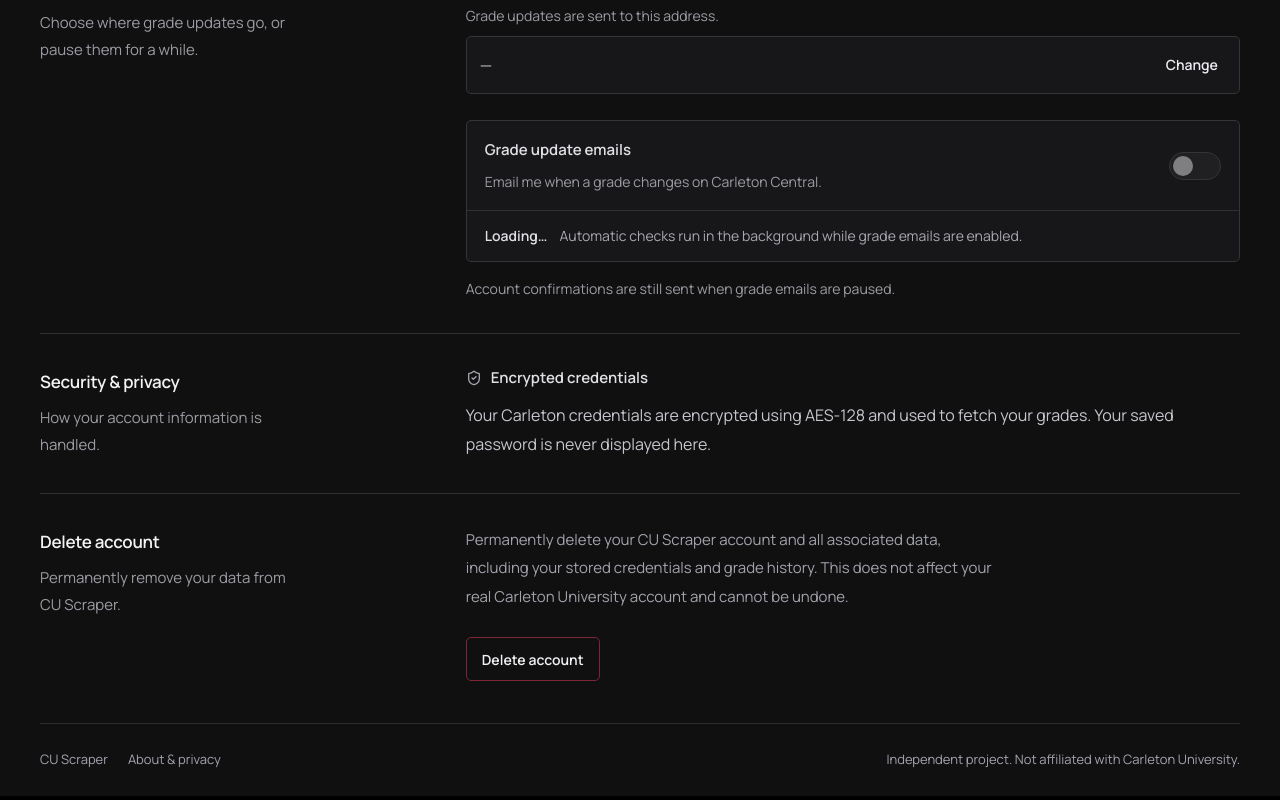
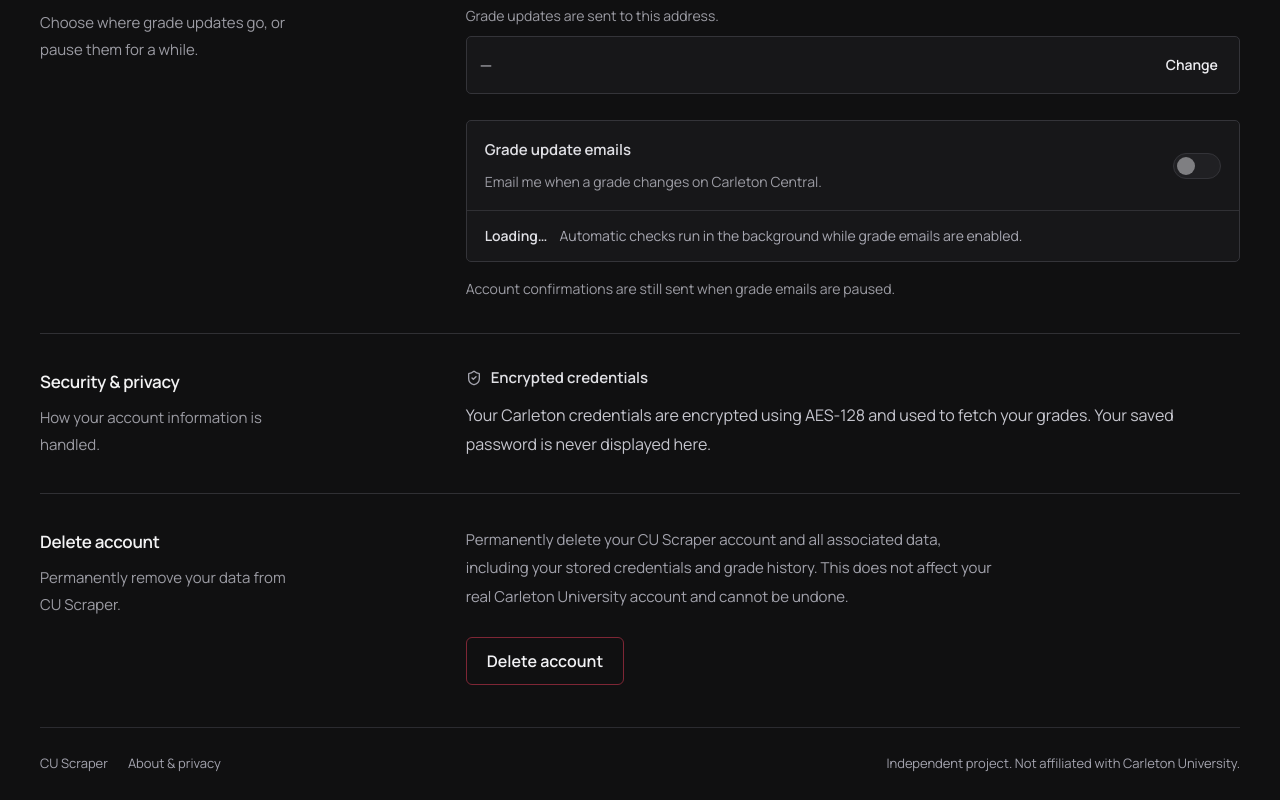
Before and after one commit to adqm0001/cu-scraper, a React (Vite) app in the folder frontend/: page /app/profile in a window 1280 px wide. Shown: the part 666-1466 px from the top of the page. Built offline with nearby package versions, Linux system fonts and the light colour scheme; no server answers; sample sign-in values are in the browser's storage.

Commit message:
style: unify primary button and switch styling across pages

```diff
--- a/frontend/src/pages/Dashboard.css
+++ b/frontend/src/pages/Dashboard.css
@@ -94,9 +94,10 @@
 .dashboard-intro h1 { font-size: clamp(27px, 3vw, 38px); line-height: 1.2; letter-spacing: -1.5px; font-weight: 600; }
 .dashboard-subtitle { font-size: 1rem; color: #9c9ca4; margin-top: 12px; }
 .dashboard-refresh-area { display: flex; flex-direction: column; align-items: flex-end; gap: 12px; }
-.dashboard-refresh { display: flex; align-items: center; gap: 9px; background: #c8102e; color: #fff; border: 1px solid #d51b38; padding: 11px 17px; border-radius: 5px; font-size: .9375rem !important; font-weight: 650 !important; white-space: nowrap; }
-.dashboard-refresh:hover:not(:disabled) { background: #de1736; }
-.dashboard-refresh:disabled { background: #252527; border-color: #38383d; color: #adadb5; cursor: not-allowed; }
+.dashboard-page .dashboard-refresh { display: inline-flex; align-items: center; justify-content: center; gap: 12px; min-height: 48px; background: #c8102e; color: #fff; border: 1px solid #c8102e; padding: 11px 20px; border-radius: 6px; font-size: 1rem; font-weight: 600; white-space: nowrap; transition: background .15s, border-color .15s; }
+.dashboard-page .dashboard-refresh:hover:not(:disabled) { background: #ae0e28; border-color: #ae0e28; }
+.dashboard-page .dashboard-refresh:active:not(:disabled) { background: #970c23; }
+.dashboard-page .dashboard-refresh:disabled { background: #781022; border-color: #781022; color: #dedee2; cursor: not-allowed; }
 .dashboard-updated { font-size: .8125rem; color: #95959d; }
 .dashboard-summary { display: grid; grid-template-columns: 1.2fr 1fr 1fr 1fr; padding: 7px 0 32px; margin-bottom: 31px; border-bottom: 1px solid #303034; }
 .dashboard-metric { padding: 0 30px; border-right: 1px solid #333336; }
--- a/frontend/src/pages/Dashboard.tsx
+++ b/frontend/src/pages/Dashboard.tsx
@@ -167,8 +167,8 @@
           </div>
           <div className="dashboard-refresh-area">
             <button className="dashboard-refresh" disabled={loading || isDemo} onClick={handleRefresh}>
-              <RefreshCw size={15} className={loading ? 'dashboard-spinning' : ''} />
               {loading ? 'Checking grades…' : 'Refresh grades'}
+              <RefreshCw size={17} strokeWidth={1.8} className={loading ? 'dashboard-spinning' : ''} aria-hidden="true" />
             </button>
             <span className="dashboard-updated">Last checked {formatLastUpdated()}</span>
           </div>
--- a/frontend/src/pages/Profile.css
+++ b/frontend/src/pages/Profile.css
@@ -28,9 +28,11 @@
 .profile-field-input { min-width: 0; width: 100%; flex: 1; padding: 12px 13px; background: #171719; border: 1px solid #3b3b41; border-radius: 5px; color: #fff; font: inherit; font-size: .9375rem; outline: none; }
 .profile-field-input::placeholder { color: #aaaab3; }
 .profile-field-input:focus-visible { border-color: #a9a9b1; outline: 2px solid #c8102e; outline-offset: 3px; }
-.profile-page .btn-save, .profile-page .btn-cancel-inline, .profile-page .btn-cancel, .profile-page .btn-confirm-delete, .profile-page .btn-danger { padding: 10px 15px; border-radius: 5px; font-size: .875rem; font-weight: 600; line-height: 1.5; cursor: pointer; white-space: nowrap; }
-.profile-page .btn-save, .profile-page .btn-confirm-delete { background: #c8102e; color: #fff; border: 1px solid #d51b38; }
-.profile-page .btn-save:hover:not(:disabled), .profile-page .btn-confirm-delete:hover:not(:disabled) { background: #de1736; }
+.profile-page .btn-save, .profile-page .btn-cancel-inline, .profile-page .btn-cancel, .profile-page .btn-confirm-delete, .profile-page .btn-danger { padding: 11px 20px; border-radius: 6px; font-size: 1rem; font-weight: 600; line-height: 1.5; cursor: pointer; white-space: nowrap; }
+.profile-page .btn-save, .profile-page .btn-confirm-delete { background: #c8102e; color: #fff; border: 1px solid #c8102e; transition: background .15s, border-color .15s; }
+.profile-page .btn-save:hover:not(:disabled), .profile-page .btn-confirm-delete:hover:not(:disabled) { background: #ae0e28; border-color: #ae0e28; }
+.profile-page .btn-save:active:not(:disabled), .profile-page .btn-confirm-delete:active:not(:disabled) { background: #970c23; border-color: #970c23; }
+.profile-page .btn-save:disabled, .profile-page .btn-confirm-delete:disabled { opacity: 1; background: #781022; border-color: #781022; color: #dedee2; cursor: not-allowed; }
 .profile-page .btn-cancel-inline, .profile-page .btn-cancel { background: transparent; color: #d4d4dd; border: 1px solid #3b3b41; }
 .profile-page .btn-cancel-inline:hover:not(:disabled), .profile-page .btn-cancel:hover:not(:disabled) { background: #222225; }
 .profile-page button:disabled { opacity: .5; cursor: not-allowed; }
@@ -71,7 +73,7 @@
 }
 
 .profile-page .btn-edit { min-height: 36px; padding: 4px 8px; }
-.profile-page .btn-save, .profile-page .btn-cancel-inline, .profile-page .btn-cancel, .profile-page .btn-confirm-delete, .profile-page .btn-danger { min-height: 44px; }
+.profile-page .btn-save, .profile-page .btn-cancel-inline, .profile-page .btn-cancel, .profile-page .btn-confirm-delete, .profile-page .btn-danger { min-height: 48px; }
 .profile-field-input { font-size: 1rem; min-height: 46px; }
 .profile-page .email-display-row { min-height: 52px; }
 @media (max-width: 600px) { .profile-page .btn-edit { min-height: 44px; } .profile-page .dashboard-links { gap: 12px; } }
@@ -82,12 +84,14 @@
 .notification-preference-status { display: flex; align-items: baseline; gap: 12px; padding: 13px 18px; border-top: 1px solid #303034; font-size: .875rem; color: #a8a8b2; line-height: 1.7; }
 .notification-status-label { color: #e0e0e5; font-weight: 600; flex-shrink: 0; }
 .notification-account-note { margin-top: -12px; }
-.profile-page .profile-switch { position: relative; flex-shrink: 0; width: 52px; height: 44px; border-radius: 6px; border: 0; background: transparent; cursor: pointer; padding: 0; }
-.profile-switch::before { content: ''; position: absolute; inset: 8px 0; border-radius: 16px; border: 1px solid #505057; background: #2a2a2e; transition: background .15s, border-color .15s; }
-.profile-switch.is-on::before { background: #c8102e; border-color: #d51b38; }
+.profile-page .profile-switch { position: relative; flex-shrink: 0; width: 48px; height: 44px; border-radius: 8px; border: 0; background: transparent; cursor: pointer; padding: 0; }
+.profile-switch::before { content: ''; position: absolute; inset: 9px 0; border-radius: 20px; border: 1px solid #505057; background: #2a2a2e; transition: background .15s, border-color .15s; }
+.profile-switch.is-on::before { background: #c8102e; border-color: #c8102e; }
+.profile-switch:hover:not(:disabled)::before { border-color: #898992; }
+.profile-switch.is-on:hover:not(:disabled)::before { background: #ae0e28; border-color: #ae0e28; }
 .profile-page .profile-switch:disabled { opacity: .5; cursor: not-allowed; }
 .profile-page .profile-switch:focus-visible { outline: 2px solid #c8102e; outline-offset: 3px; }
-.profile-switch-thumb { position: absolute; top: 12px; left: 4px; width: 20px; height: 20px; border-radius: 50%; background: #e6e6ea; transition: transform .15s; }
-.profile-switch.is-on .profile-switch-thumb { transform: translateX(24px); background: #fff; }
+.profile-switch-thumb { position: absolute; top: 13px; left: 4px; width: 18px; height: 18px; border-radius: 50%; background: #e6e6ea; transition: transform .15s; }
+.profile-switch.is-on .profile-switch-thumb { transform: translateX(22px); background: #fff; }
 @media (max-width: 600px) { .notification-preference-heading { padding: 15px; gap: 12px; } .notification-preference-status { padding: 13px 15px; flex-direction: column; gap: 4px; } }
 @media (prefers-reduced-motion: reduce) { .profile-switch::before, .profile-switch-thumb { transition: none; } }
--- a/frontend/src/pages/Public.css
+++ b/frontend/src/pages/Public.css
@@ -42,10 +42,11 @@
 .auth-password button:hover { color: #fff; background: #252528; }
 .auth-field-note { font-size: .8125rem; line-height: 1.8; color: #a0a0aa; }
 .auth-verification-note { margin-top: -7px; }
-.public-primary, .public-secondary { min-height: 46px; display: inline-flex; align-items: center; justify-content: center; gap: 9px; border-radius: 5px; padding: 11px 19px; font-size: .9375rem; font-weight: 600; text-decoration: none; cursor: pointer; line-height: 1.5; }
-.public-page .public-primary { background: #c8102e; border: 1px solid #d51b38; color: #fff; font-size: .9375rem; }
-.public-page .public-primary:hover:not(:disabled) { background: #de1736; }
-.public-page .public-primary:disabled { background: #252527; border-color: #38383d; color: #adadb5; cursor: not-allowed; }
+.public-primary, .public-secondary { min-height: 48px; display: inline-flex; align-items: center; justify-content: center; gap: 10px; border-radius: 6px; padding: 11px 20px; font-size: 1rem; font-weight: 600; text-decoration: none; cursor: pointer; line-height: 1.5; }
+.public-page .public-primary { background: #c8102e; border: 1px solid #c8102e; color: #fff; font-size: 1rem; transition: background .15s, border-color .15s; }
+.public-page .public-primary:hover:not(:disabled) { background: #ae0e28; border-color: #ae0e28; }
+.public-page .public-primary:active:not(:disabled) { background: #970c23; border-color: #970c23; }
+.public-page .public-primary:disabled { background: #781022; border-color: #781022; color: #dedee2; cursor: not-allowed; }
 .public-secondary { border: 1px solid #3b3b41; background: transparent; color: #c8c8d1; }
 .public-secondary:hover { color: #fff; background: #202023; }
 .auth-submit { width: 100%; margin-top: 4px; }
```
